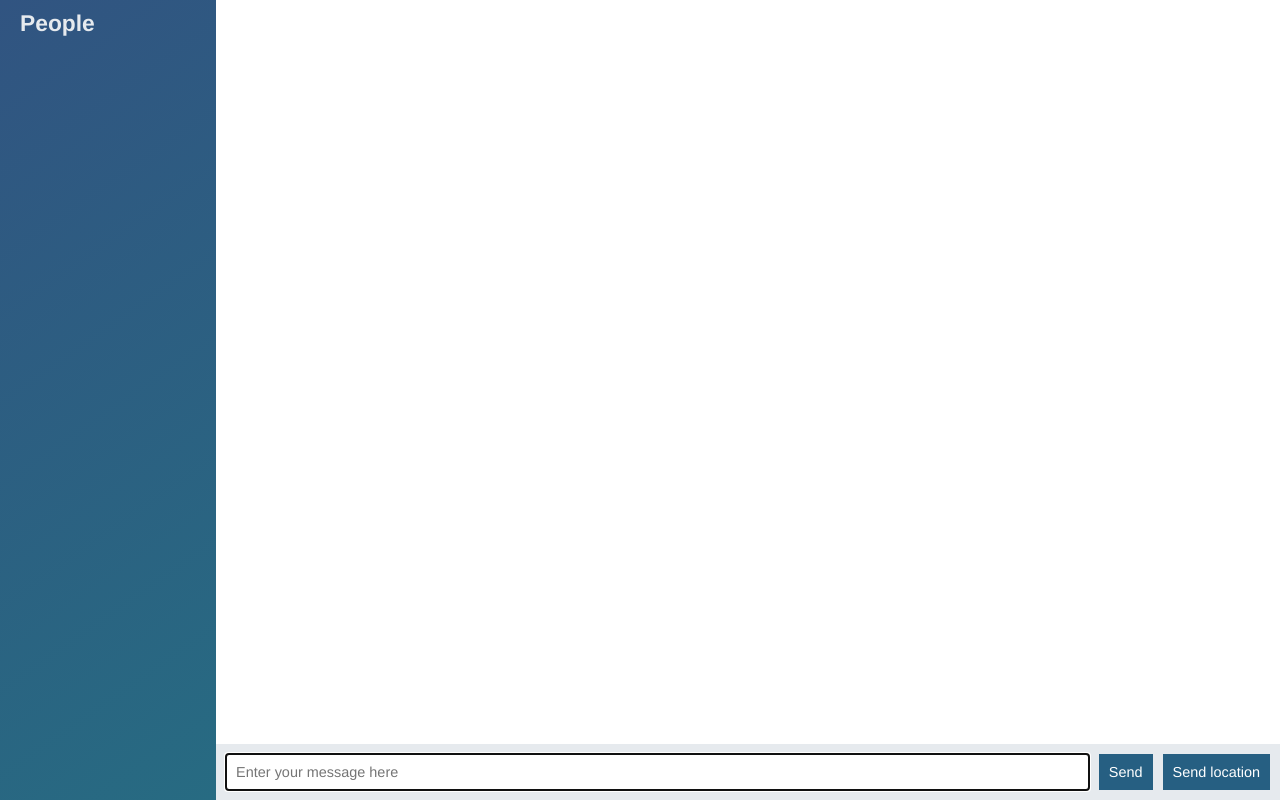
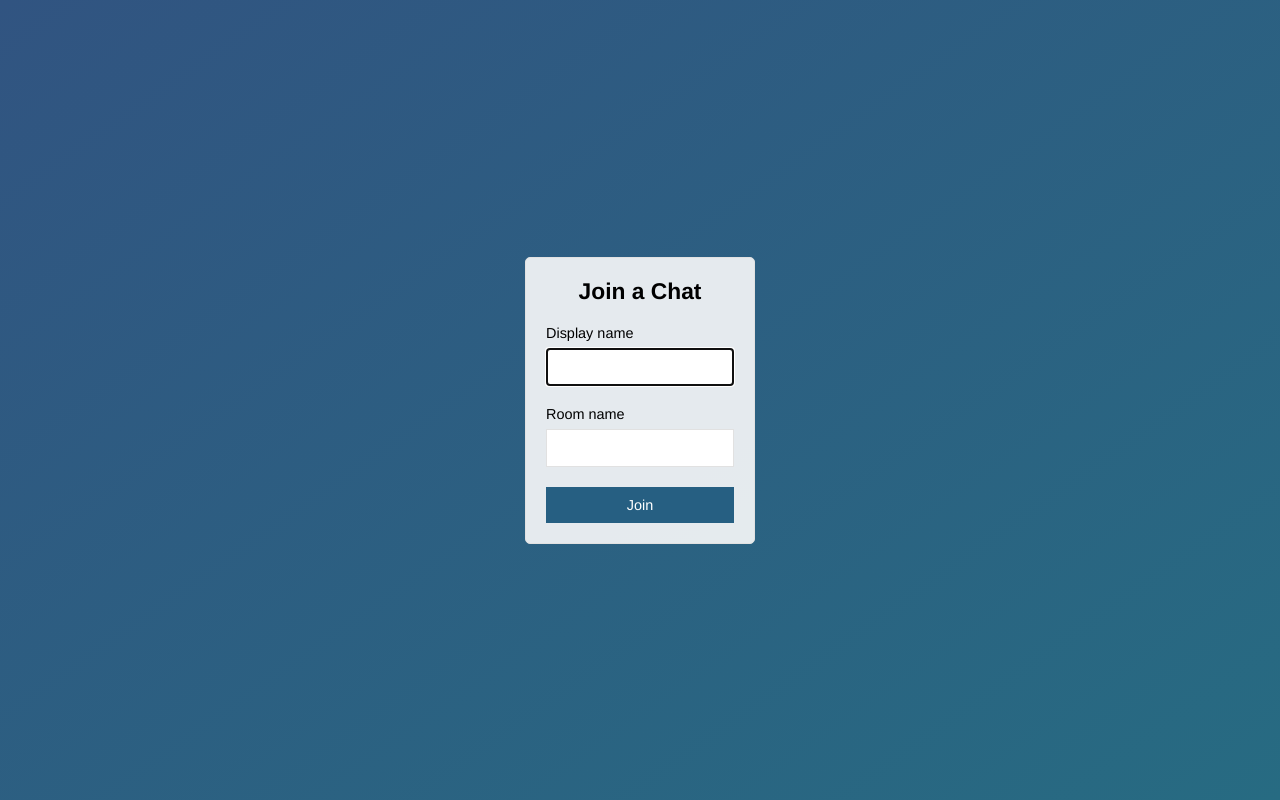
Before and after one commit to jgtyrrell/node-chat-app, a website: page public/index.html in a window 1280 px wide. Drawn offline with nearby package versions, Linux system fonts and the light colour scheme; no server answers.

Commit message:
Add join page that submits to chat.html

```diff
--- a/public/index.html
+++ b/public/index.html
@@ -2,56 +2,28 @@
 <html>
   <head>
     <meta charset="utf-8">
-    <title>Node chat app</title>
+    <title>Join | ChatApp</title>
+    <meta name="viewport" content="width=devide-width, initial-scale=1, user-scalable=no">
     <link rel="stylesheet" href="/css/styles.css">
   </head>
-  <body class="chat">
-    <div class="chat__sidebar">
-      <h3>People</h3>
-      <div id="users"></div>
+  <body class="centered-form">
+    <div class="centered-form__form">
+      <form action="/chat.html">
+        <div class="form-field">
+          <h3>Join a Chat</h3>
+        </div>
+        <div class="form-field">
+          <label>Display name</label>
+          <input type="text" name="name" autofocus>
+        </div>
+        <div class="form-field">
+          <label>Room name</label>
+          <input type="text" name="room">
+        </div>
+        <div class="form-field">
+          <button>Join</button>
+        </div>
+      </form>
     </div>
-
-    <div class="chat__main">
-      <ol id="messages" class="chat__messages"></ol>
-
-      <div class="chat__footer">
-        <form id="message-form">
-          <input type="text" name="message" placeholder="Enter your message here" autofocus autocomplete="off"/>
-          <button>Send</button>
-        </form>
-
-        <button id="send-location">Send location</button>
-      </div>
-    </div>
-
-    <script id="message-template" type="text/template">
-      <li class="message">
-        <div class="message__title">
-          <h4>{{from}}</h4>
-          <span>{{createdAt}}</span>
-        </div>
-        <div class="message__body">
-          <p>{{text}}</p>
-        </div>
-      </li>
-    </script>
-
-    <script id="location-message-template" type="text/template">
-      <li class="message">
-        <div class="message__title">
-          <h4>{{from}}</h4>
-          <span>{{createdAt}}</span>
-        </div>
-        <div class="message__body">
-          <p><a href="{{url}}" target="_blank">My current location</a></p>
-        </div>
-      </li>
-    </script>
-
-    <script src="/socket.io/socket.io.js"></script>
-    <script src="/js/libs/jquery-3.3.1.min.js"></script>
-    <script src="/js/libs/moment.js"></script>
-    <script src="/js/libs/mustache.js"></script>
-    <script src="/js/index.js"></script>
   </body>
 </html>
```
Also changed, not shown: public/chat.html (added, +58 -0 lines), public/js/chat.js (renamed from public/js/index.js).
